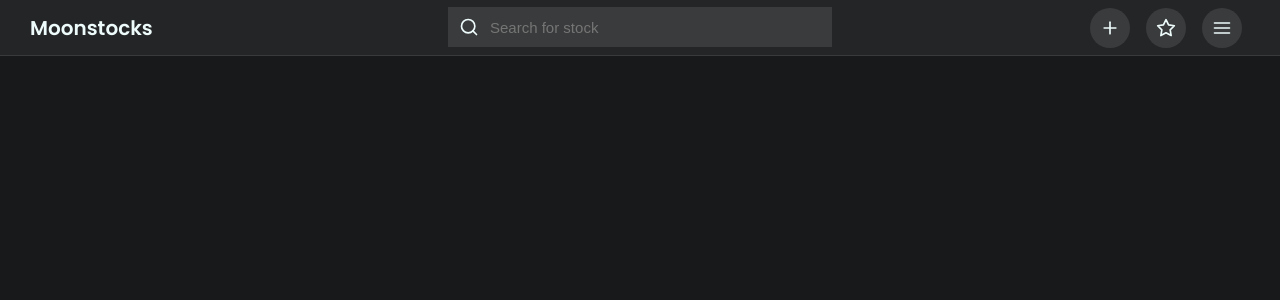
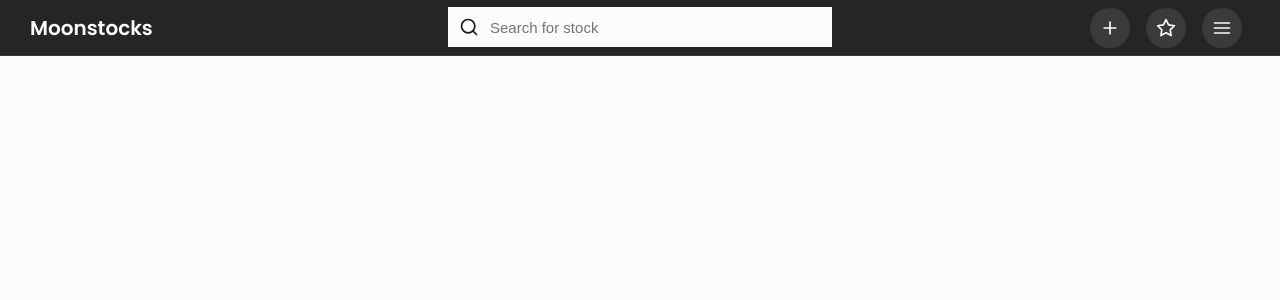
Before and after one commit to GnussonNet/moonstocks, a React (Create React App) app: page / in a window 1280 px wide. Shown: the top 300 px of the page. Built offline with nearby package versions, Linux system fonts and the light colour scheme.

Commit message:
Changed main and search background

```diff
--- a/src/index.css
+++ b/src/index.css
@@ -5,7 +5,7 @@
   --clr-bg-alt: #242526;
   --clr-sec: #2d88ff;
   --clr-sec-alt: rgba(255, 255, 255, 0.1);
-  --clr-text: #eefbfb;
+  --clr-text: #fcfcfc;
   --clr-text-alt: #18191a;
 
   --clr-hover: rgba(255, 255, 255, 0.1);
@@ -42,7 +42,7 @@ body {
   font-size: 10px;
 
   font-family: 'Poppins';
-  background-color: var(--clr-bg);
+  background-color: var(--clr-text);
   color: var(--clr-text);
 
   -webkit-font-smoothing: antialiased;
@@ -101,7 +101,7 @@ img {
   height: var(--navbar-button-size);
   margin: 0 5rem 0 5rem;
 
-  background-color: var(--clr-hover);
+  background-color: var(--clr-text);
   overflow: hidden;
 
   transition: height 250ms;
@@ -120,6 +120,7 @@ img {
 .navbar-search .search svg {
   width: var(--navbar-icon-size);
   height: var(--navbar-icon-size);
+  color: var(--clr-bg);
 
   margin: 0 1.1rem 0 1.1rem;
 }
@@ -131,7 +132,7 @@ img {
   flex-grow: 1;
 
   background-color: transparent;
-  color: var(--clr-text);
+  color: var(--clr-bg);
   border: none;
   outline: none;
 }
```
